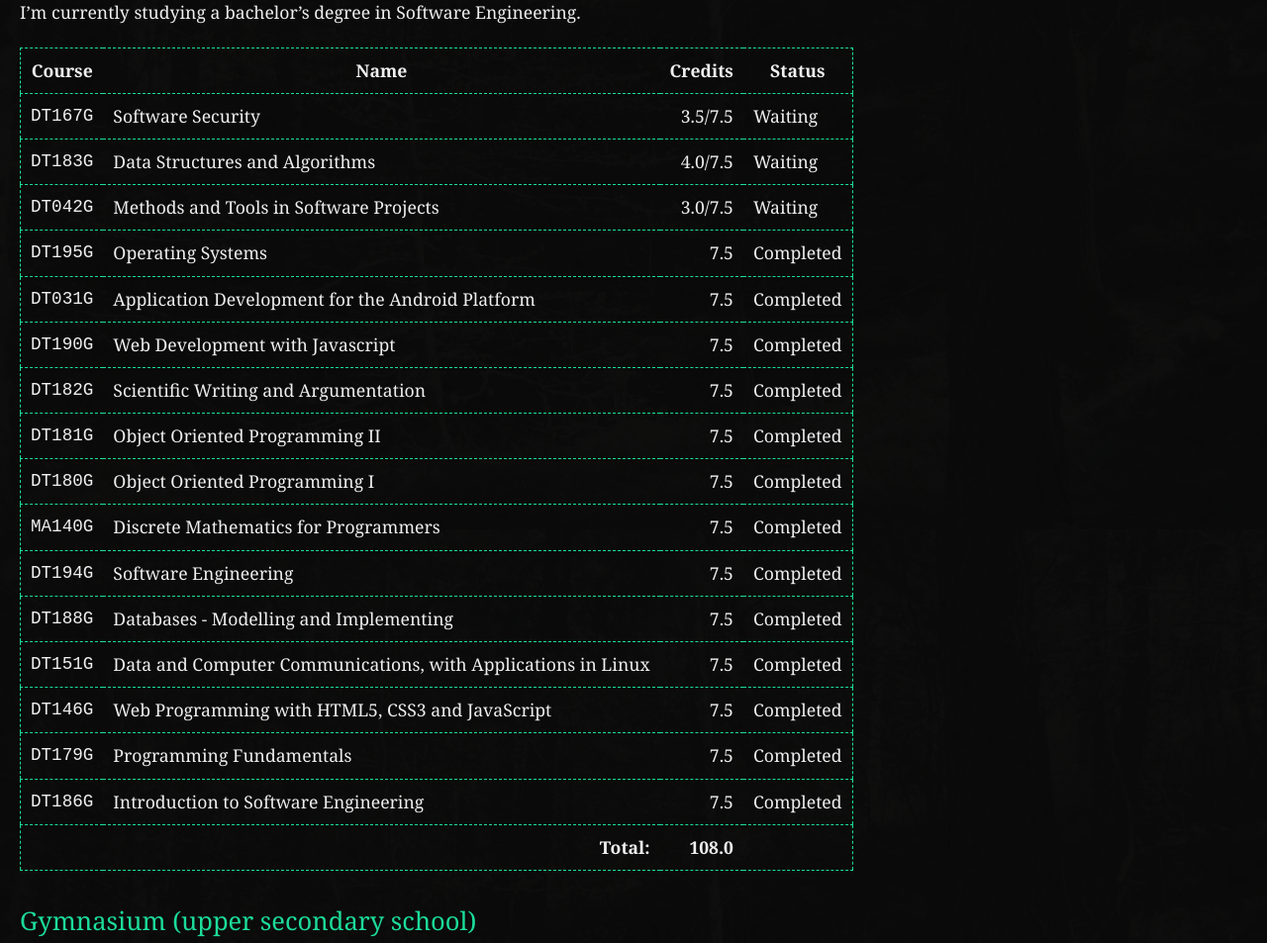
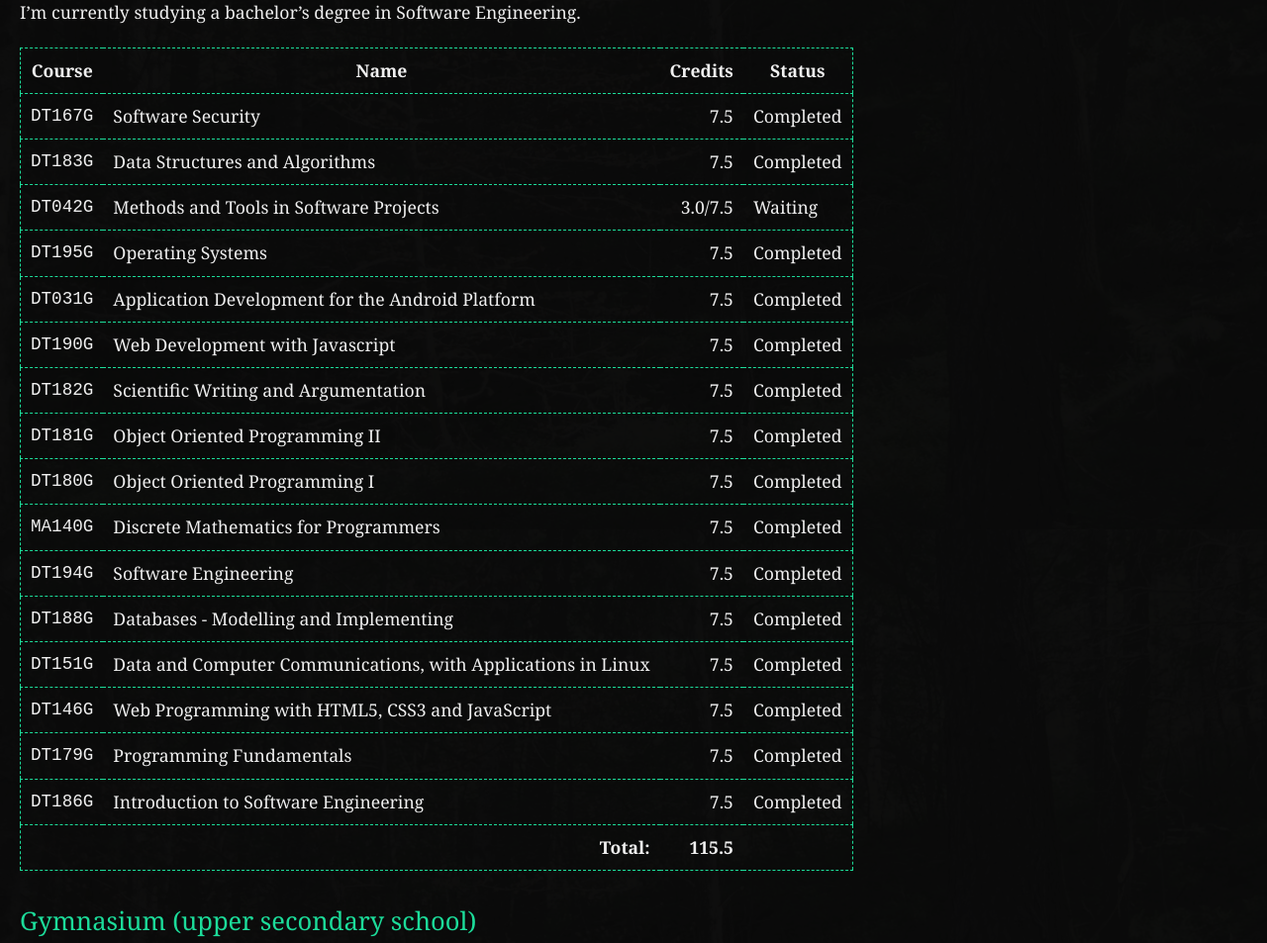
Before and after one commit to rollerozxa/voxelmanip.se, a Jekyll site: the page built from merits.md, in a window 1280 px wide and 1400 px high. Shown: the part 365-1318 px from the top of the window at 99% size. Built offline with Jekyll 4.4.1, drawn with Linux system fonts in a browser that asks for light colours.

Commit message:
Update university merits

```diff
--- a/_data/merits/uni_se.yml
+++ b/_data/merits/uni_se.yml
@@ -1,15 +1,11 @@
 
 - id: DT167G
   name: Software Security
-  credits: 3.5
-  total_credits: 7.5
-  status: Waiting
+  credits: 7.5
 
 - id: DT183G
   name: Data Structures and Algorithms
-  credits: 4.0
-  total_credits: 7.5
-  status: Waiting
+  credits: 7.5
 
 - id: DT042G
   name: Methods and Tools in Software Projects
```
